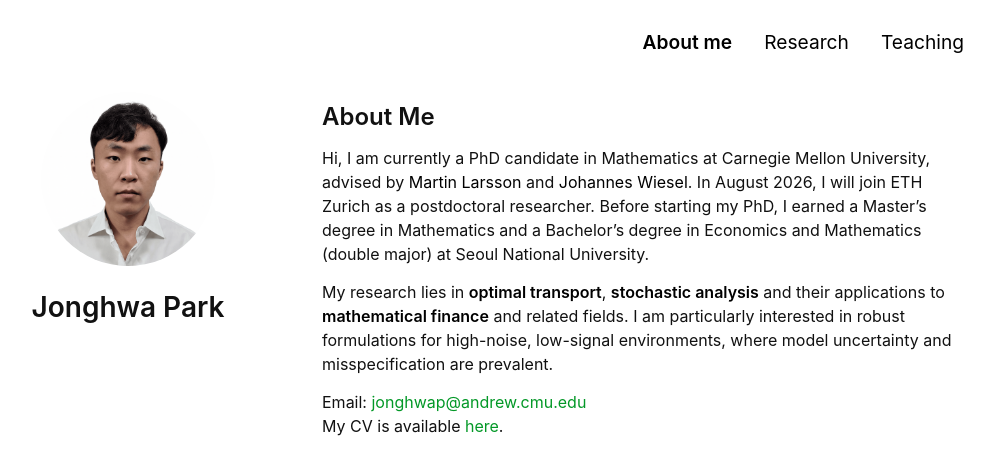
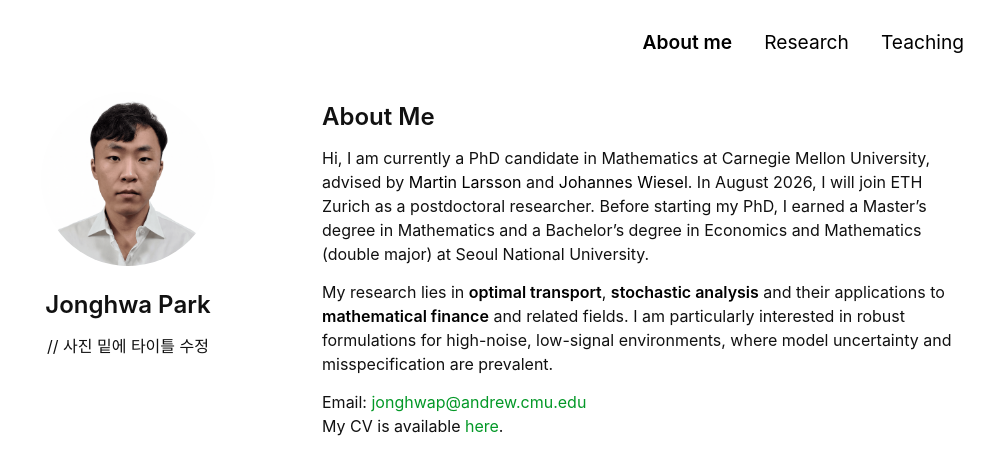
Before and after one commit to Jonghwap/Jonghwap.github.io, a Jekyll site: the page built from index.md, in a window 1280 px wide. Shown: the top 475 px of the page, without its empty margins (148-1142 px from the left). Built offline with Jekyll 4.4.1, drawn with Linux system fonts in a browser that asks for light colours; a style sheet for code colours, icons or effects is not loaded; our own code applies the rules of GitHub Pages for plain Markdown files.

Commit message:
Update homepage.html

```diff
--- a/_layouts/homepage.html
+++ b/_layouts/homepage.html
@@ -56,7 +56,7 @@
         <a class="image avatar"><img src="{{ site.avatar }}" alt="avatar" /></a>
         {% endif %}
 
-        <h1>{{ site.title }}</h1>
+        <h2>{{ site.title }}</h2> // 사진 밑에 타이틀 수정
 
         {% if site.position %}
         <position style="font-size:1.10rem;">{{ site.position }}</position>
```
